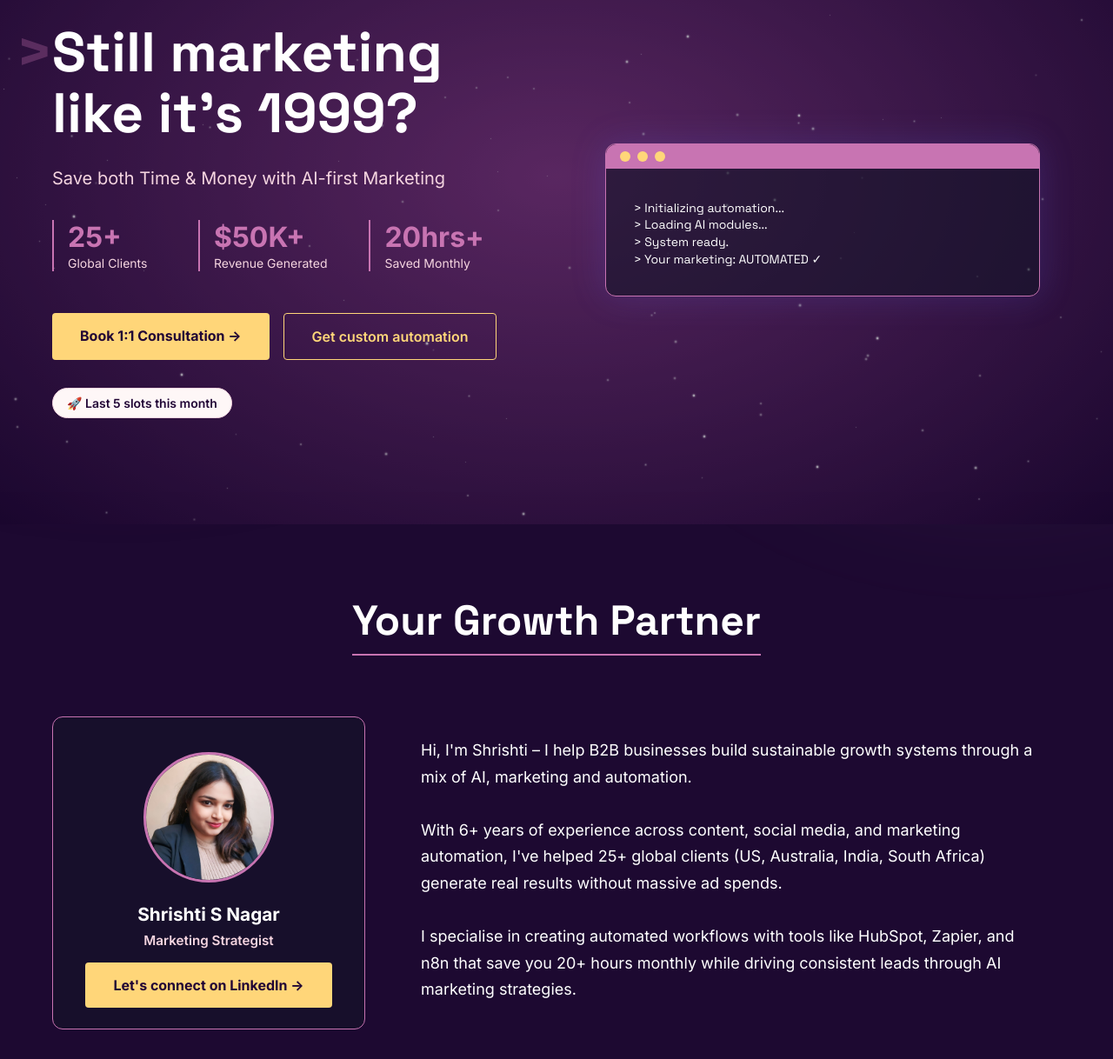
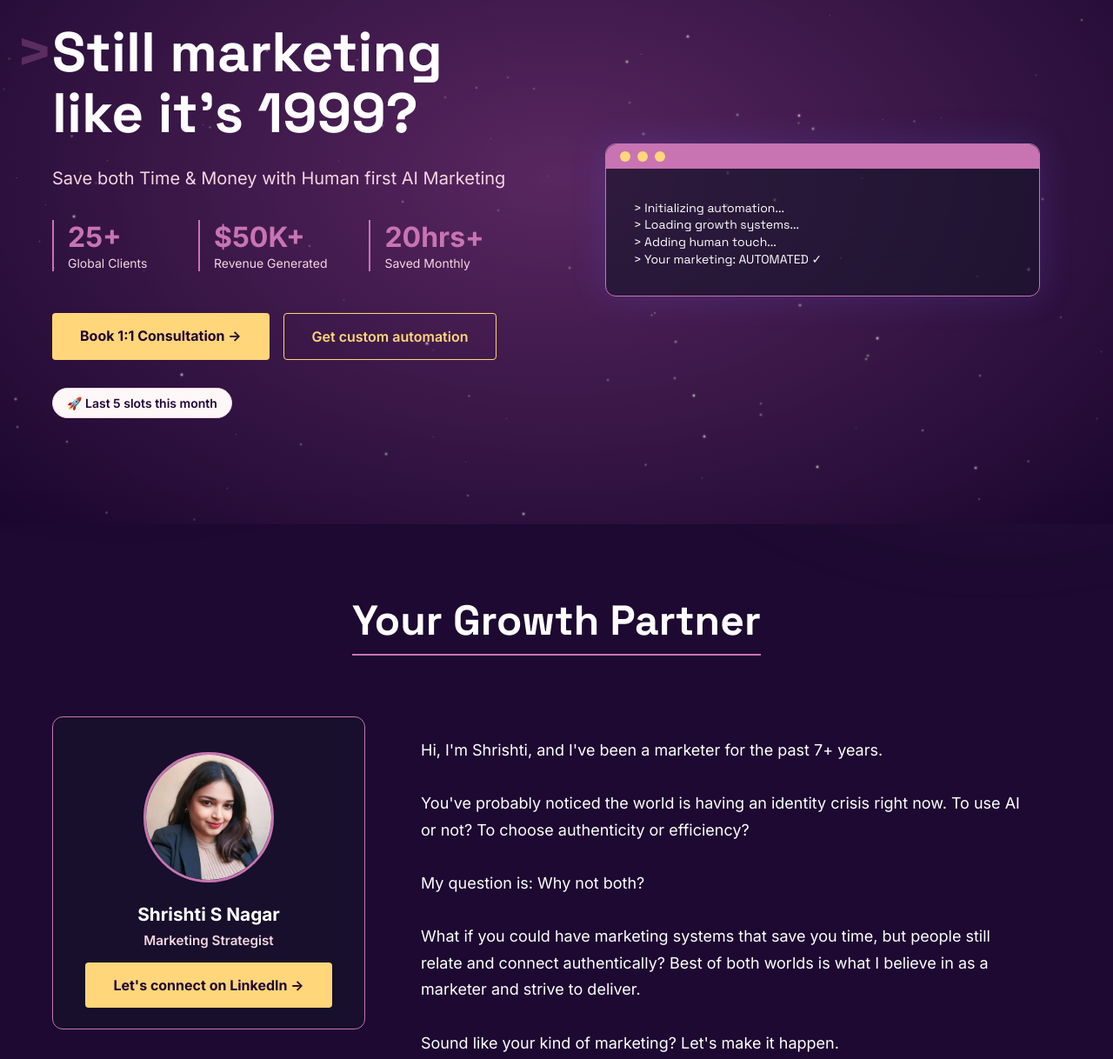
Before and after one commit to shrishtisnagar/the-s-curve, a plain HTML site: page index.html in a window 1280 px wide. Shown: the part 197-1415 px from the top of the page at 87% size. Drawn offline with Linux system fonts and the light colour scheme.

Commit message:
Update index.html

```diff
--- a/index.html
+++ b/index.html
@@ -3,10 +3,10 @@
 <head>
     <meta charset="UTF-8">
     <meta name="viewport" content="width=device-width, initial-scale=1.0">
-    <meta name="description" content="The S Curve - Marketing automation and strategic growth for B2B businesses. Get expert consultation or done-for-you automation services. Book a call today.">
+    <meta name="description" content="The S Curve - Human first AI marketing solutions for B2B businesses, because why compromise when you can have both? Book a call today.">
     <meta name="keywords" content="marketing automation, B2B marketing, no-code automation, growth marketing, LinkedIn marketing, Shrishti S Nagar">
     <meta name="author" content="Shrishti S Nagar">
-    <title>The S Curve - Marketing Automation & B2B Growth | Shrishti S Nagar</title>
+    <title>The S Curve - Human first AI Marketing & B2B Growth | Shrishti S Nagar</title>
 
     <!-- FAVICON -->
     <link rel="icon" type="image/png" href="logo.png">
@@ -1071,7 +1071,7 @@
             <div class="hero-grid">
                 <div class="hero-content">
                     <h1>Still marketing like it’s 1999?</h1>
-                    <p class="hero-subtitle">Save both Time & Money with AI-first Marketing</p>
+                    <p class="hero-subtitle">Save both Time & Money with Human first AI Marketing</p>
 
                     <div class="hero-stats">
                         <div class="stat">
@@ -1105,8 +1105,8 @@
                         </div>
                         <div class="terminal-content">
                             <div class="typing-line">> Initializing automation...</div>
-                            <div style="animation-delay: 1s;" class="typing-line">> Loading AI modules...</div>
-                            <div style="animation-delay: 2s;" class="typing-line">> System ready.</div>
+                            <div style="animation-delay: 1s;" class="typing-line">> Loading growth systems...</div>
+                            <div style="animation-delay: 2s;" class="typing-line">> Adding human touch...</div>
                             <div style="animation-delay: 3s;" class="typing-line">> Your marketing: AUTOMATED ✓</div>
                         </div>
                     </div>
@@ -1134,11 +1134,15 @@
     </div>
 
     <div class="about-text">
-        <p>Hi, I'm Shrishti – I help B2B businesses build sustainable growth systems through a mix of AI, marketing and automation.</p>
-        <br>
-        <p>With 6+ years of experience across content, social media, and marketing automation, I've helped 25+ global clients (US, Australia, India, South Africa) generate real results without massive ad spends.</p>
-        <br>
-        <p>I specialise in creating automated workflows with tools like HubSpot, Zapier, and n8n that save you 20+ hours monthly while driving consistent leads through AI marketing strategies.</p>
+        <p>Hi, I'm Shrishti, and I've been a marketer for the past 7+ years.</p>
+<br>
+<p>You've probably noticed the world is having an identity crisis right now. To use AI or not? To choose authenticity or efficiency?</p>
+<br>
+<p>My question is: Why not both?</p>
+<br>
+<p>What if you could have marketing systems that save you time, but people still relate and connect authentically? Best of both worlds is what I believe in as a marketer and strive to deliver. </p>
+ <br>
+<p>Sound like your kind of marketing? Let's make it happen.</p>
     </div>
 </div>
         </div>
```
